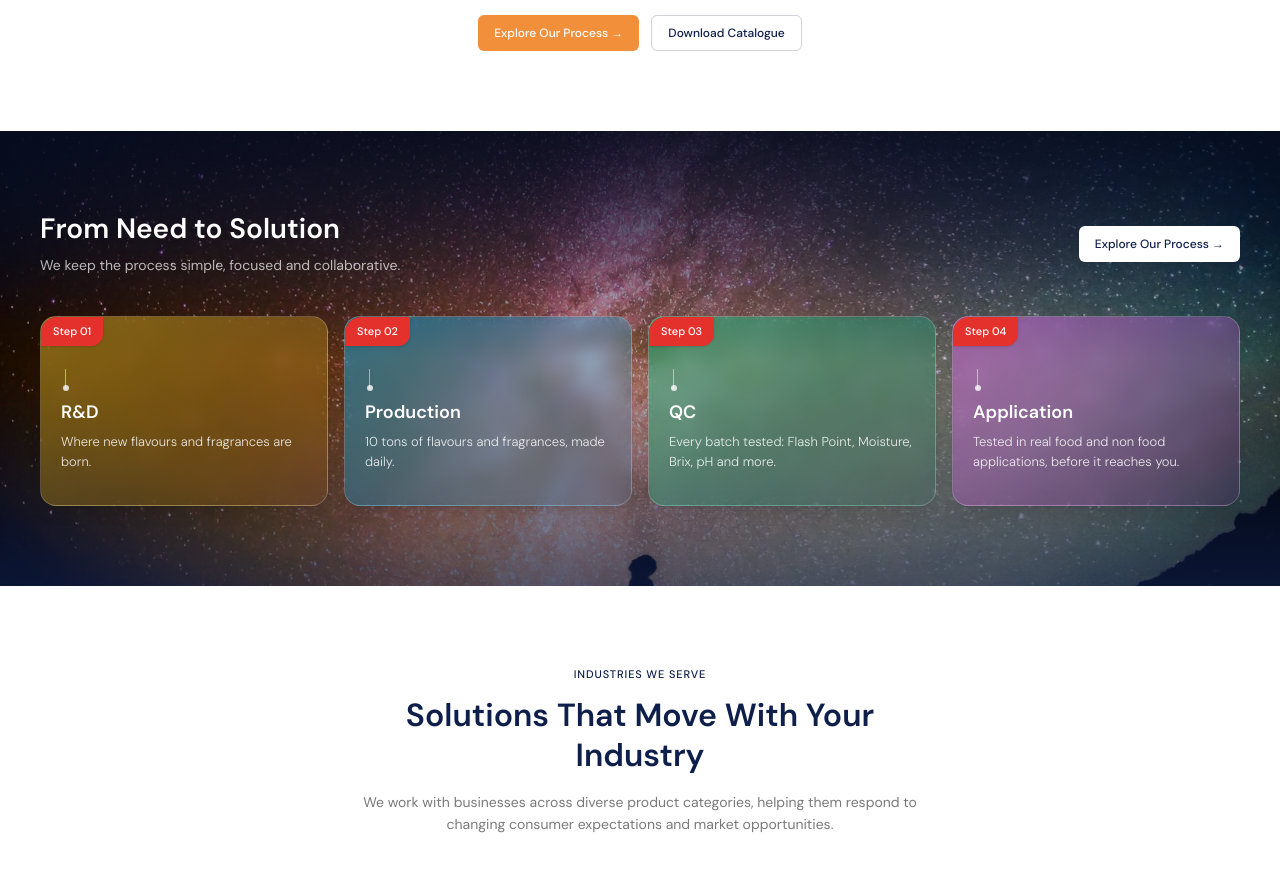
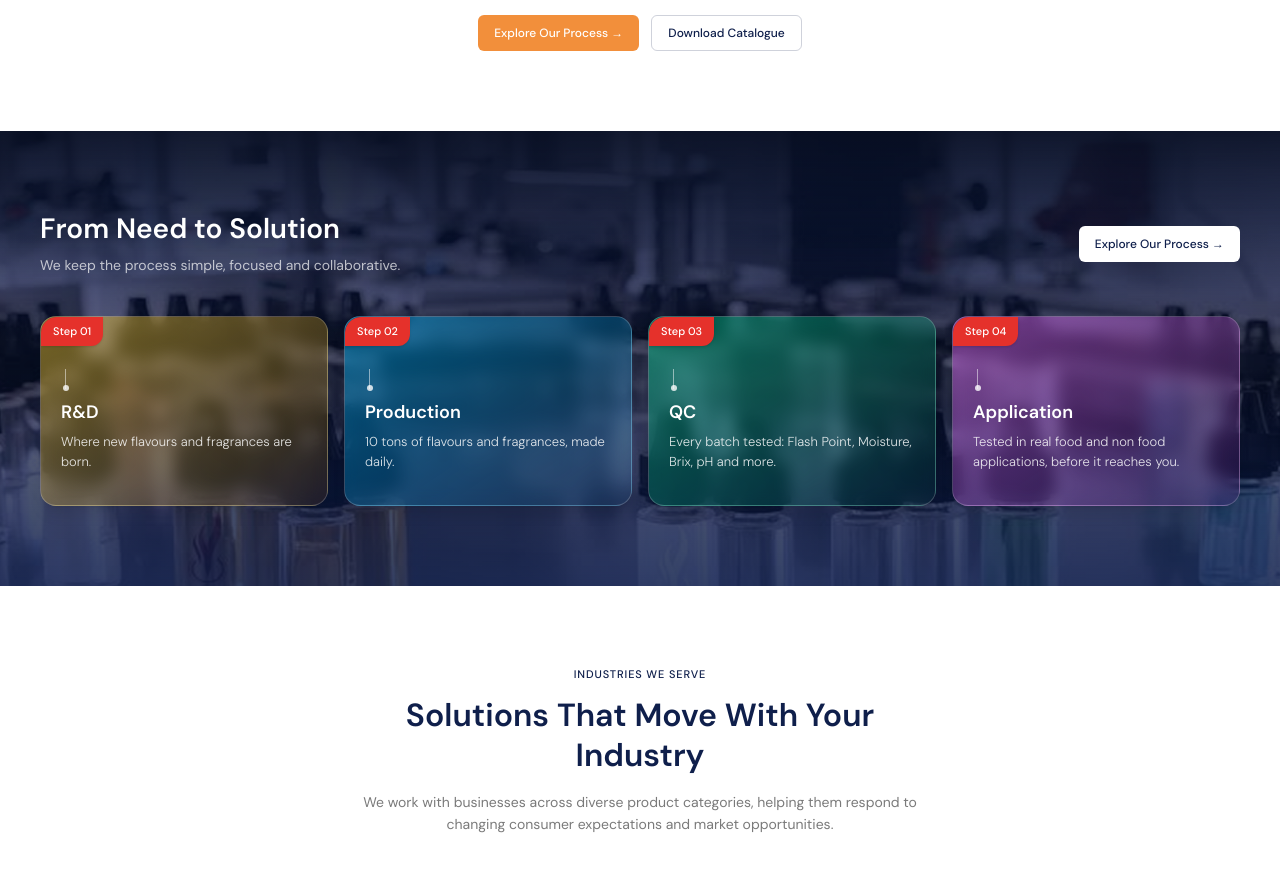
Before and after one commit to Mian-3/AMI, a Next.js app: page / in a window 1280 px wide. Shown: the part 2180-3053 px from the top of the page. Built offline with nearby package versions, Linux system fonts and the light colour scheme.

Commit message:
Add all sections, components, images, and video for the landing page

```diff
--- a/components/Process.js
+++ b/components/Process.js
@@ -11,7 +11,7 @@ const steps = [
 export default function Process() {
   return (
     <section className="relative overflow-hidden bg-brand-navy px-4 py-16 text-white sm:px-6 md:py-20 xl:px-0">
-           <Image src="/images/process/process-bg.jpg" alt="" fill sizes="100vw" className="object-cover animate-slow-zoom motion-reduce:animate-none" />
+           <Image src="/images/process/process-bg.png" alt="" fill sizes="100vw" className="object-cover animate-slow-zoom motion-reduce:animate-none" />
       <div className="absolute inset-0 bg-gradient-to-b from-brand-navy/80 via-black/20 to-brand-navy/70" aria-hidden="true" />
       <div className="absolute inset-x-0 top-0 h-40 bg-gradient-to-b from-black/50 to-transparent" aria-hidden="true" />
 
```
